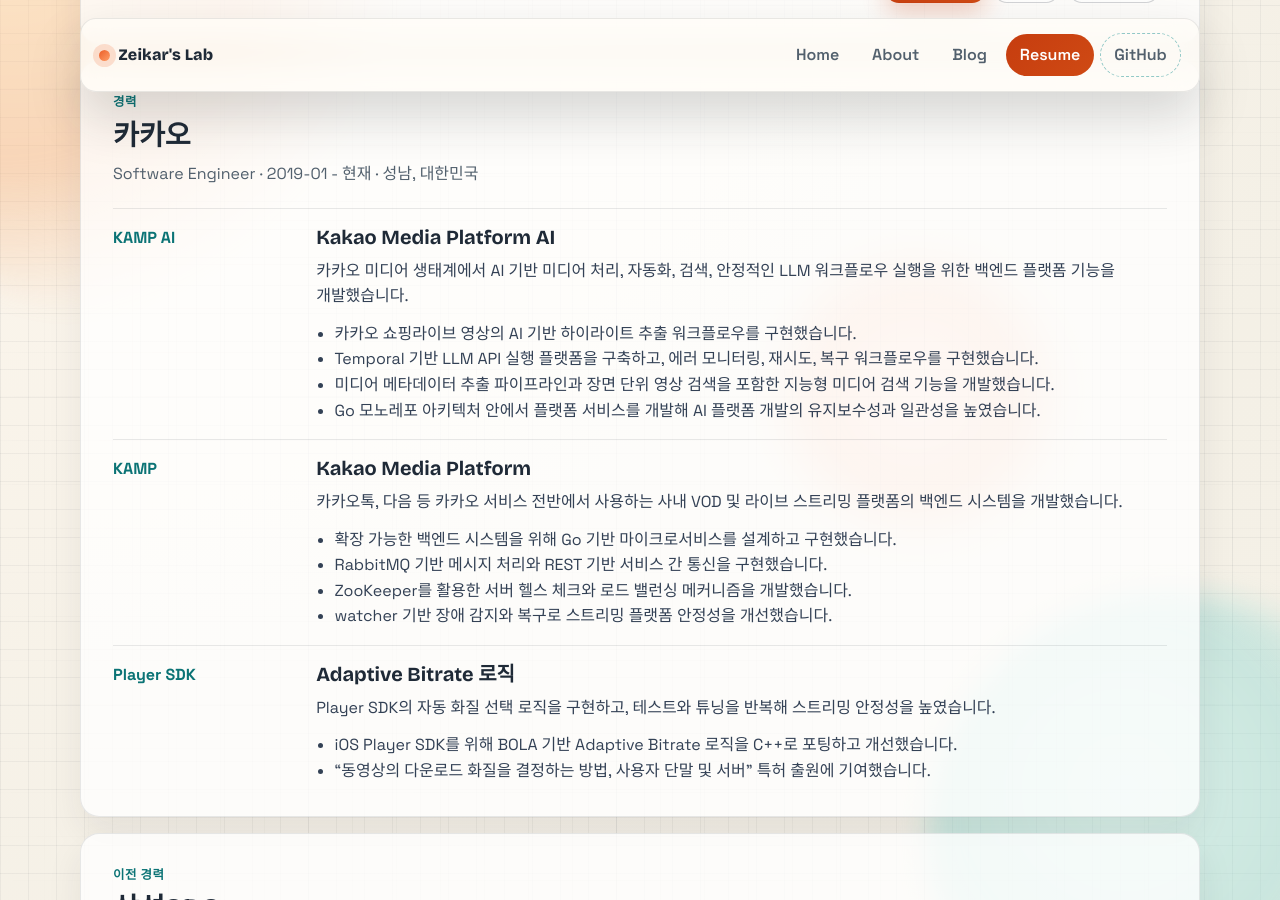
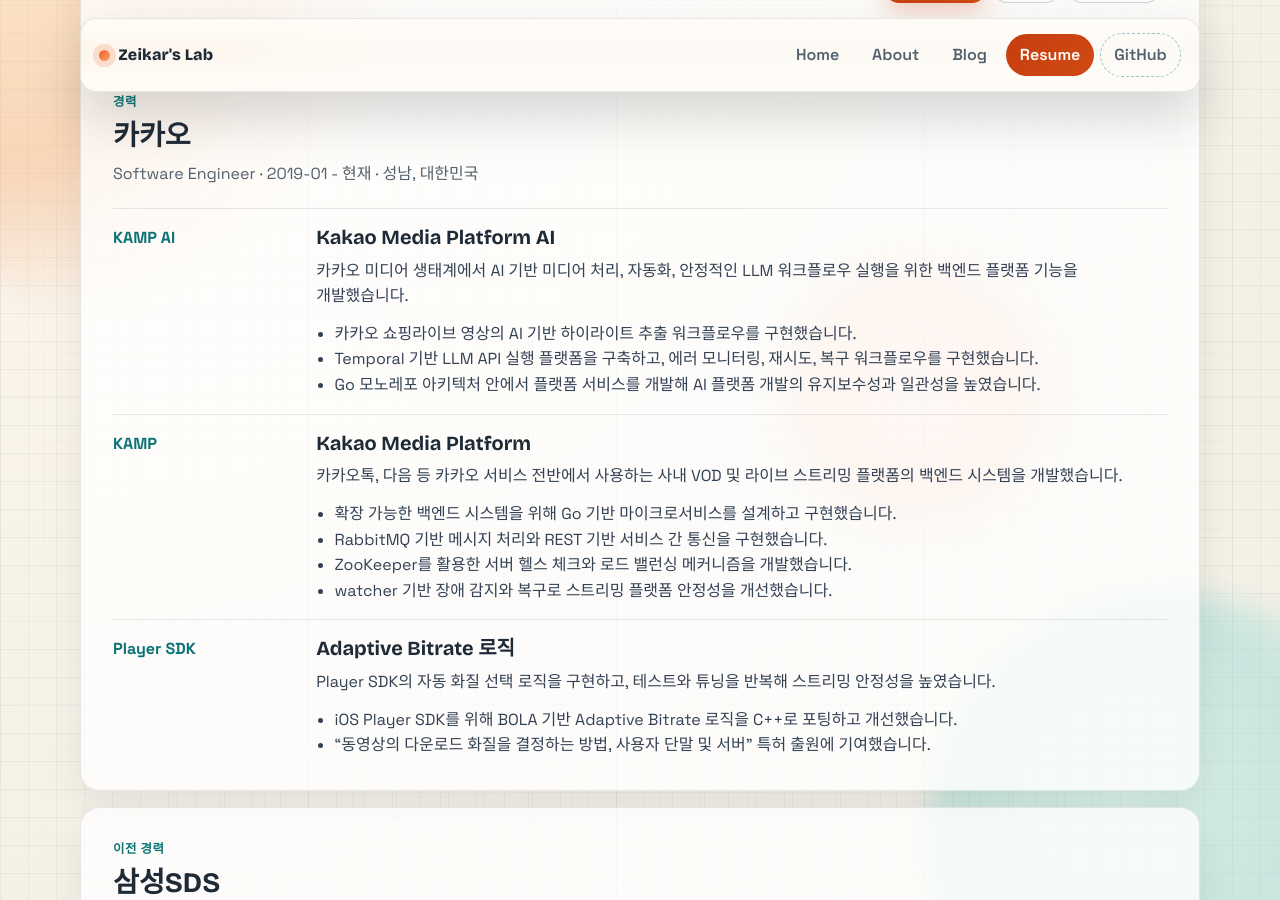
Before and after one commit to zeikar/zeikar.github.io, a Jekyll site: the page built from resume-ko.html, in a window 1280 px wide and 900 px high, scrolled down 387 px. Built offline with Jekyll 4.4.1, drawn with Linux system fonts in a browser that asks for light colours.

Commit message:
docs(resume): drop in-progress media search from KAMP AI

```diff
--- a/resume-ko.html
+++ b/resume-ko.html
@@ -52,13 +52,12 @@
           <div class="resume-item-body">
             <h3>Kakao Media Platform AI</h3>
             <p>
-              카카오 미디어 생태계에서 AI 기반 미디어 처리, 자동화, 검색, 안정적인 LLM 워크플로우 실행을 위한
+              카카오 미디어 생태계에서 AI 기반 미디어 처리, 자동화, 안정적인 LLM 워크플로우 실행을 위한
               백엔드 플랫폼 기능을 개발했습니다.
             </p>
             <ul>
               <li>카카오 쇼핑라이브 영상의 AI 기반 하이라이트 추출 워크플로우를 구현했습니다.</li>
               <li>Temporal 기반 LLM API 실행 플랫폼을 구축하고, 에러 모니터링, 재시도, 복구 워크플로우를 구현했습니다.</li>
-              <li>미디어 메타데이터 추출 파이프라인과 장면 단위 영상 검색을 포함한 지능형 미디어 검색 기능을 개발했습니다.</li>
               <li>Go 모노레포 아키텍처 안에서 플랫폼 서비스를 개발해 AI 플랫폼 개발의 유지보수성과 일관성을 높였습니다.</li>
             </ul>
           </div>
--- a/resume.html
+++ b/resume.html
@@ -51,13 +51,12 @@
           <div class="resume-item-body">
             <h3>Kakao Media Platform AI</h3>
             <p>
-              Built backend platform capabilities for AI-driven media processing, automation, retrieval,
+              Built backend platform capabilities for AI-driven media processing, automation,
               and reliable LLM workflow execution across Kakao's media ecosystem.
             </p>
             <ul>
               <li>Implemented AI-based highlight extraction workflows for Kakao Shopping Live videos.</li>
               <li>Built Temporal-based workflow infrastructure for reliable LLM API execution, including monitoring, retries, and recovery workflows.</li>
-              <li>Developed media metadata extraction pipelines and intelligent media search, including scene-level video retrieval.</li>
               <li>Contributed platform services in a Go monorepo architecture to improve maintainability and consistency across AI platform development.</li>
             </ul>
           </div>
```
